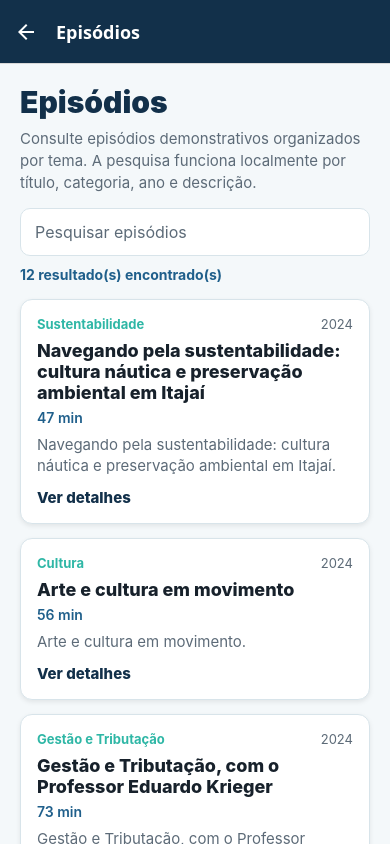
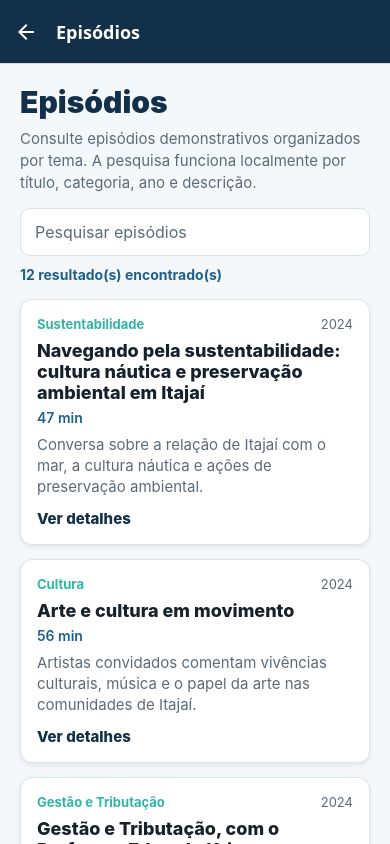
Before and after one commit to Lipe-meira/frontEnd_mobile_Oxigenio, a React Native app: screen /Episodios in a window 390 px wide. Built offline with nearby package versions, Linux system fonts and the light colour scheme.

Commit message:
fix: ajustada descricao Curta dos episodios

```diff
--- a/src/data/episodios.js
+++ b/src/data/episodios.js
@@ -7,7 +7,7 @@ const episodios = [
     ano: '2024',
     duracao: '47 min',
     descricaoCurta:
-      'Navegando pela sustentabilidade: cultura náutica e preservação ambiental em Itajaí.',
+      'Conversa sobre a relação de Itajaí com o mar, a cultura náutica e ações de preservação ambiental.',
     descricaoCompleta:
       'Neste episódio, recebemos Ana Júlia Krensiglova, coordenadora da Associação Náutica de Itajaí (ANI), e Adriano Marenzi, professor e biólogo marinho. Vamos explorar a relação de Itajaí com o mar, as ações da ANI no fortalecimento da cultura náutica local e as iniciativas ambientais para preservar os costões do Litoral Norte catarinense.',
     participantes: ['Oxigênio Central de Podcast', 'Ana Júlia Krensiglova, Adriano Marenzi'],
@@ -22,7 +22,7 @@ const episodios = [
     ano: '2024',
     duracao: '56 min',
     descricaoCurta:
-      'Arte e cultura em movimento.',
+      'Artistas convidados comentam vivências culturais, música e o papel da arte nas comunidades de Itajaí.',
     descricaoCompleta:
       'O podcast Oxigênio, Central de Podcast celebra a efervescência cultural de Itajaí com dois convidados ilustres. Wagner Kuhnen, tatuador, artista plástico, baterista da banda Ninguém Sabe e oficineiro do projeto Arte nos Bairros, compartilha sua vivência na transformação cultural das comunidades locais. Já Vê Domingos, professor de licenciatura em Artes Visuais e renomado músico, reflete sobre a importância da arte na formação pessoal e no fortalecimento da identidade de Itajaí.',
     participantes: ['Oxigênio Central de Podcast', 'Wagner Kuhnen, Vê Domingos'],
@@ -37,7 +37,7 @@ const episodios = [
     ano: '2024',
     duracao: '73 min',
     descricaoCurta:
-      'Gestão e Tributação, com o Professor Eduardo Krieger.',
+      'O professor Eduardo Krieger explica relações entre gestão, tributação e desenvolvimento regional.',
     descricaoCompleta:
       'Neste episódio, o podcast Oxigênio, Central de Podcast recebe o professor Eduardo Krieger, um especialista em Administração e Direito Tributário, com formação acadêmica sólida pela Univali. Na conversa, ele explora a relação entre gestão e tributação, destacando os desafios e oportunidades dessas áreas no contexto do desenvolvimento econômico e social de Itajaí e região.',
     participantes: ['Oxigênio Central de Podcast', 'Eduardo Krieger'],
@@ -52,7 +52,7 @@ const episodios = [
     ano: '2024',
     duracao: '60 min',
     descricaoCurta:
-      'Reciclagem e sustentabilidade: a trajetória de dona Marli Martins à frente da Reciclavale.',
+      'Dona Marli Martins apresenta sua trajetória na Reciclavale e os desafios da reciclagem.',
     descricaoCompleta:
       'Neste episódio, o podcast Oxigênio, Central de Podcast recebe Dona Marli Martins, CEO e fundadora da Cooperativa Reciclavale, de Itajaí. Com uma trajetória marcada pelo compromisso com a sustentabilidade, ela compartilha sua experiência à frente da cooperativa, discutindo os desafios e conquistas na promoção da reciclagem e da economia circular.',
     participantes: ['Oxigênio Central de Podcast', 'Dona Marli Martins'],
@@ -67,7 +67,7 @@ const episodios = [
     ano: '2024',
     duracao: '40 min',
     descricaoCurta:
-      'Neste episódio, o podcast Oxigênio, Central de Podcast recebe Lúcio Vieira, coordenador do programa de combate à dengue de Itajaí. Com vasta experiência na área de saúde pública, Lúcio compartilha os desafios enfrentados no controle da dengue na região, as estratégias adotadas para prevenir surtos e os esforços para conscientizar a população sobre a importância do combate ao mosquito transmissor.',
+      'Lúcio Vieira comenta estratégias de prevenção, controle da dengue e conscientização pública.',
     descricaoCompleta:
       'Neste episódio, o podcast Oxigênio, Central de Podcast recebe Lúcio Vieira, coordenador do programa de combate à dengue de Itajaí. Com vasta experiência na área de saúde pública, Lúcio compartilha os desafios enfrentados no controle da dengue na região, as estratégias adotadas para prevenir surtos e os esforços para conscientizar a população sobre a importância do combate ao mosquito transmissor.',
     participantes: ['Oxigênio Central de Podcast',   'Lúcio Vieira'],
@@ -82,7 +82,7 @@ const episodios = [
     ano: '2024',
     duracao: '38 min',
     descricaoCurta:
-      'Neste episódio, o podcast Oxigênio, Central de Podcast recebe Dona Bernadete Berto, voluntária da Associação Madre Teresa (AMT) de Itajaí. Com uma vida dedicada ao voluntariado, Dona Bernadete compartilha sua experiência de mais de anos ajudando a AMT a oferecer apoio e acolhimento a famílias em situação de vulnerabilidade social.',
+      'Dona Bernadete Berto relata sua vivência no voluntariado e no acolhimento de famílias.',
     descricaoCompleta:
       'Neste episódio, o podcast Oxigênio, Central de Podcast recebe Dona Bernadete Berto, voluntária da Associação Madre Teresa (AMT) de Itajaí. Com uma vida dedicada ao voluntariado, Dona Bernadete compartilha sua experiência de mais de 20 anos ajudando a AMT a oferecer apoio e acolhimento a famílias em situação de vulnerabilidade social.',
     participantes: ['Oxigênio Central de Podcast', 'Dona Bernadete Berto'],
@@ -97,7 +97,7 @@ const episodios = [
     ano: '2025',
     duracao: '24 min',
     descricaoCurta:
-      'Projeto Rondon: impactos da extensão universitária sob o olhar da profa. Ednéia Casagranda Bueno',
+      'A professora Ednéia Casagranda Bueno fala sobre o Projeto Rondon e a extensão universitária.',
     descricaoCompleta:
       'O conhecimento é capaz de transformar vidas. Esta é uma das missões dos universitários que participam do Projeto Rondon, do Ministério da Defesa, que leva capacitação e partilha de vivências a diversas regiões do Brasil. Para falar sobre o impacto dos projetos de extensão universitária na vida das pessoas, o Oxigênio - Central de Podcasts recebeu neste episódio a professora pós-doutorada Ednéia Casagranda Bueno, coordenadora do Conjunto A da Universidade do Vale do Itajaí (Univali) na Operação Amazonas 2025. Ouça e entenda um pouco mais sobre este lindo projeto, que desde os anos 70 dá uma “lição de brasilidades” a universitários de todo o país.',
     participantes: ['Oxigênio Central de Podcast', 'Ednéia Casagranda Bueno'],
@@ -113,7 +113,7 @@ const episodios = [
     ano: '2025',
     duracao: '35 min',
     descricaoCurta:
-      '“Se despir”: lições de vida e de cidadania, com a universitária Manuela de Pádua Portero',
+      'Manuela de Pádua Portero compartilha experiências transformadoras no Projeto Rondon.',
     descricaoCompleta:
       'Se você é capaz de esquecer o seu “vocabulário”, você tem asas para voar. Em outras palavras, “se despir” dos preceitos. Esta é uma das mensagens que a universitária Manuela de Pádua Portero, do curso de Psicologia da Universidade do Vale do Itajaí (Univali), esclareceu neste episódio do Oxigênio - Central de Podcasts sobre a participação na Operação Sentinelas Avançadas II, do Projeto Rondon. Ouça e conheça algumas das experiências transformadoras que marcaram a vida de Manuela e seus colegas.',
     participantes: ['Oxigênio Central de Podcast', 'Manuela de Pádua Portero'],
@@ -129,7 +129,7 @@ const episodios = [
     ano: '2025',
     duracao: '40 min',
     descricaoCurta:
-      'Bem-estar do verde: dicas para o cultivo de hortaliças, temperos e plantas, com Renê Artur Ferreira',
+      'Renê Artur Ferreira dá orientações sobre cultivo de plantas, hortaliças e temperos em casa.',
     descricaoCompleta:
       'O cultivo de plantas, hortaliças e temperos traz não apenas benefícios para a saúde física, mas também para a saúde mental. Embora a prática seja recomendada por especialistas, muitas pessoas não possuem a expertise para cultivar um espaço verde dentro de casa ou do apartamento, por exemplo. Neste episódio do Oxigênio Central de Podcast, o engenheiro agrônomo e responsável pelo Horto Medicinal da Univali, professor Renê Artur Ferreira, nos dá dicas sobre o cultivo de plantas em ambientes internos. Ouça e comece hoje mesmo!',
     participantes: ['Oxigênio Central de Podcast', 'Renê Artur Ferreira'],
@@ -145,7 +145,7 @@ const episodios = [
     ano: '2025',
     duracao: '35 min',
     descricaoCurta:
-      'Entre Linhas e Agulhas: Rose Bittencourt e os 50 anos costurando histórias!',
+      'Rose Bittencourt relembra sua trajetória de mais de 50 anos na costura e na moda.',
     descricaoCompleta:
       'A costura é uma arte, carrega histórias, e passa de geração em geração conectando pessoas. Neste episódio do podcast, os estudantes do curso de Design de Moda entrevistam Rose Bittencourt, costureira com mais de 50 anos de trajetória. Ao longo da conversa, Rose compartilha sua experiência na costura e de vida, as transformações que pode viver na moda e a importância do trabalho manual, compartilhou também algumas curiosidades sobre esses anos de carreira. Um episódio para quem valoriza o feito à mão, a sabedoria de quem viveu a moda de perto e a inspiração de uma vida dedicada à costura. Aperte o play e conheça essa história!',
     participantes: ['Oxigênio Central de Podcast', 'Rose Bittencourt'],
@@ -161,7 +161,7 @@ const episodios = [
     ano: '2025',
     duracao: '58 min',
     descricaoCurta:
-      'Costura que cura: a arte de costurar como aliada da saúde mental, com Jaqueline Tesch e Matheus Oliver',
+      'O episódio aborda a costura como prática de foco, acolhimento e cuidado emocional.',
     descricaoCompleta:
       'Costura que cura: a arte de costurar como aliada da saúde mental, com Jaqueline Tesch e Matheus OliverA prática da costura vai muito além da criação de peças e roupas: ela também pode ser uma poderosa aliada no cuidado com a saúde emocional. Em meio a tecidos, linhas e agulhas, muitas pessoas encontram um espaço de silêncio, foco e acolhimento. Neste episódio do Oxigênio Central Podcast, conversamos sobre como a costura pode funcionar como uma forma de terapia e autocuidado. Ouça e descubra os benefícios de costurar o próprio bem-estar!',
     participantes: ['Oxigênio Central de Podcast', 'Jaqueline Tesch e Matheus Oliver'],
@@ -177,7 +177,7 @@ const episodios = [
     ano: '2026',
     duracao: '8 min',
     descricaoCurta:
-      'O papel dos congressos na formação acadêmica de estudantes de comunicação - Especial Intercom Sul 2026',
+      'Estudantes de jornalismo mostram como congressos contribuem para a formação acadêmica.',
     descricaoCompleta:
       'Neste episódio você acompanhará algumas entrevistas feitas pelos acadêmicos de jornalismo da Univali no Intercom Sul 2026, realizado entre os dias 4 e 6 de junho em Toledo, no Oeste do Paraná. Além de praticar as técnicas de entrevista, reportagem e comunicação, os acadêmicos Caio da Costa, Júlia Kato e Luiza Kramer descobriram um pouco mais sobre a importância dos congressos para o desenvolvimento de novos conhecimentos científicos e conexões fundamentais ao longo da carreira, seja na área da comunicação ou fora dela. Nosso objetivo com este episódio do Oxigênio é dar visibilidade ao trabalho dos estudantes e estimular você, que está nos ouvindo, a procurar novos horizontes, novos voos dentro da área em que está atuando! ',
     participantes: ['Oxigênio Central de Podcast', 'Caio da Costa, Júlia Kato e Luiza Kramer'],
```
